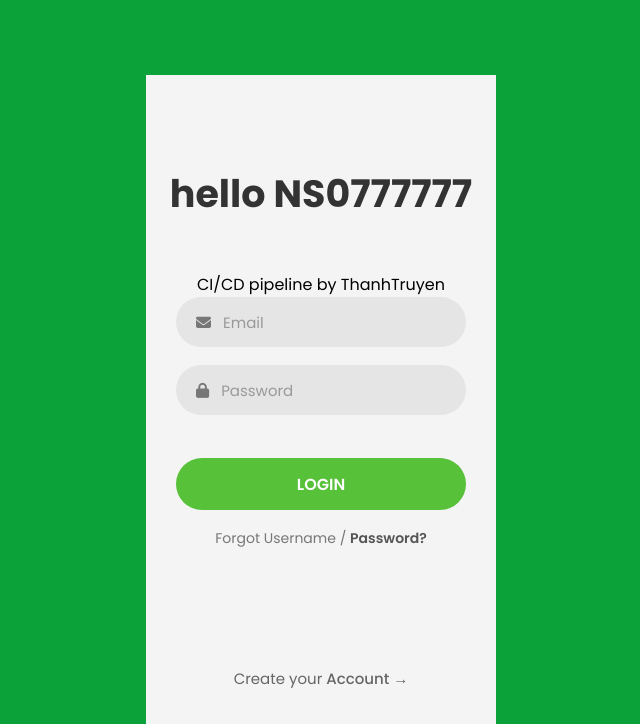
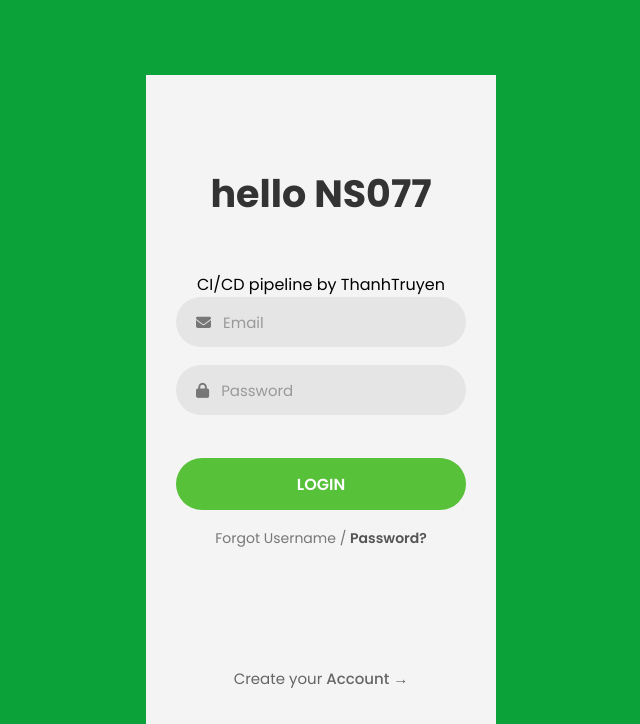
Before and after one commit to Truyen08/CI-CD_pipeline, a FastAPI app: page / in a window 1280 px wide. Shown: the top 724 px of the page, without its empty margins (319-959 px from the left). Run offline with FastAPI, Linux system fonts and the light colour scheme.

Commit message:
update: index.html001

```diff
--- a/app/templates/index.html
+++ b/app/templates/index.html
@@ -128,7 +128,7 @@
 
     <div class="login-container">
 
-        <h1 class="login-title">hello NS0777777</h1>
+        <h1 class="login-title">hello NS077</h1>
 
         <p>CI/CD pipeline by ThanhTruyen</p>
 
```
